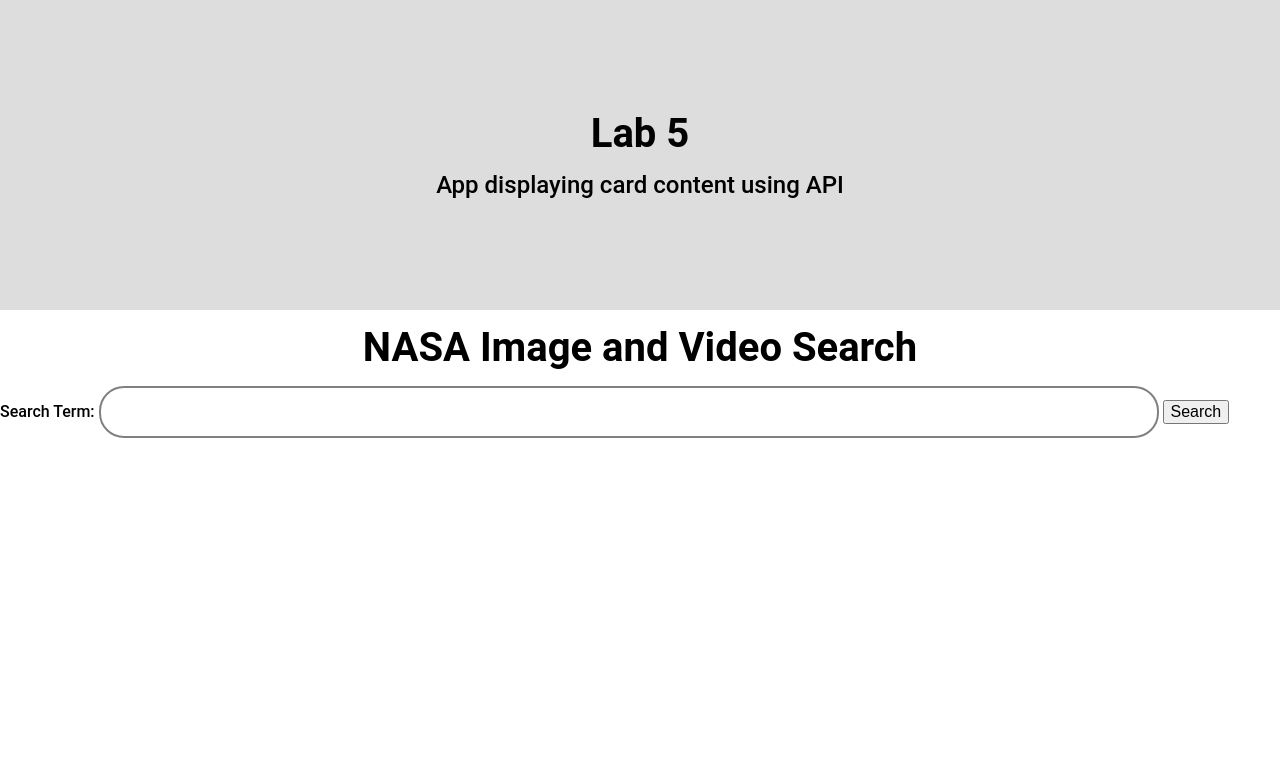
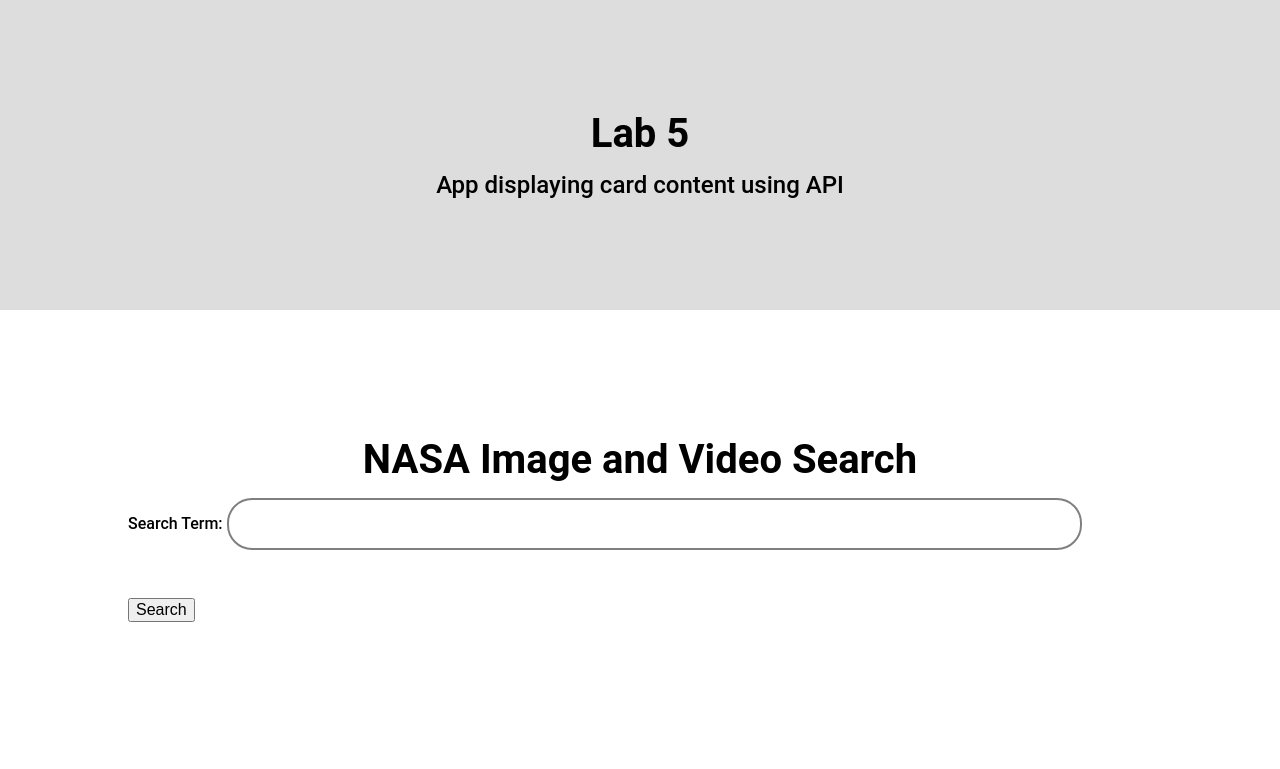
Before and after one commit to deninlawley/Lab-5, a plain HTML site: page index.html in a window 1280 px wide. Drawn offline with Linux system fonts and the light colour scheme.

Commit message:
Adjusted spacing and limit

```diff
--- a/global.css
+++ b/global.css
@@ -1,12 +1,3 @@
-/* Sections */
-.container {
-  margin: 3rem auto;
-  max-width: 75rem;
-  padding: 3rem 1.5rem;
-  position: relative;
-}
-
-/* Section Header Content */
 .header-container {
   background-color: #DDDDDD;
   text-align: center;
@@ -34,3 +25,7 @@
   max-width: 21.1875rem;
   height: auto;
 }
+
+.search {
+  margin: 10%;
+}
--- a/index.html
+++ b/index.html
@@ -13,12 +13,12 @@
 </head>
 
 <body>
-  <!-- Heading for the Page -->
   <header class="header-container">
     <h1>Lab 5</h1>
     <h2>App displaying card content using API</h2>
   </header>
 
+  <section class="search">
   <h1>NASA Image and Video Search</h1>
 <form id="search-form">
     <label for="search-input">Search Term:</label>
@@ -28,6 +28,7 @@
 <div id="images-container"></div>
 
 <script src="scripts.js" defer></script>
+</section>
 
 </body>
 
--- a/scripts.js
+++ b/scripts.js
@@ -4,7 +4,7 @@ document.getElementById('search-form').addEventListener('submit', function(event
   searchNASAImages(searchQuery);
 });
 
-function searchNASAImages(keyword, limit = 3) {
+function searchNASAImages(keyword, limit = 10) {
   const API_KEY = 'BdSXptyeUVgoqae6BK8sqZagbK6fQqNmFKUX5Q6V';
   const API_URL = `https://images-api.nasa.gov/search?q=${keyword}&media_type=image&page=1&page_size=${limit}`;
 
```
